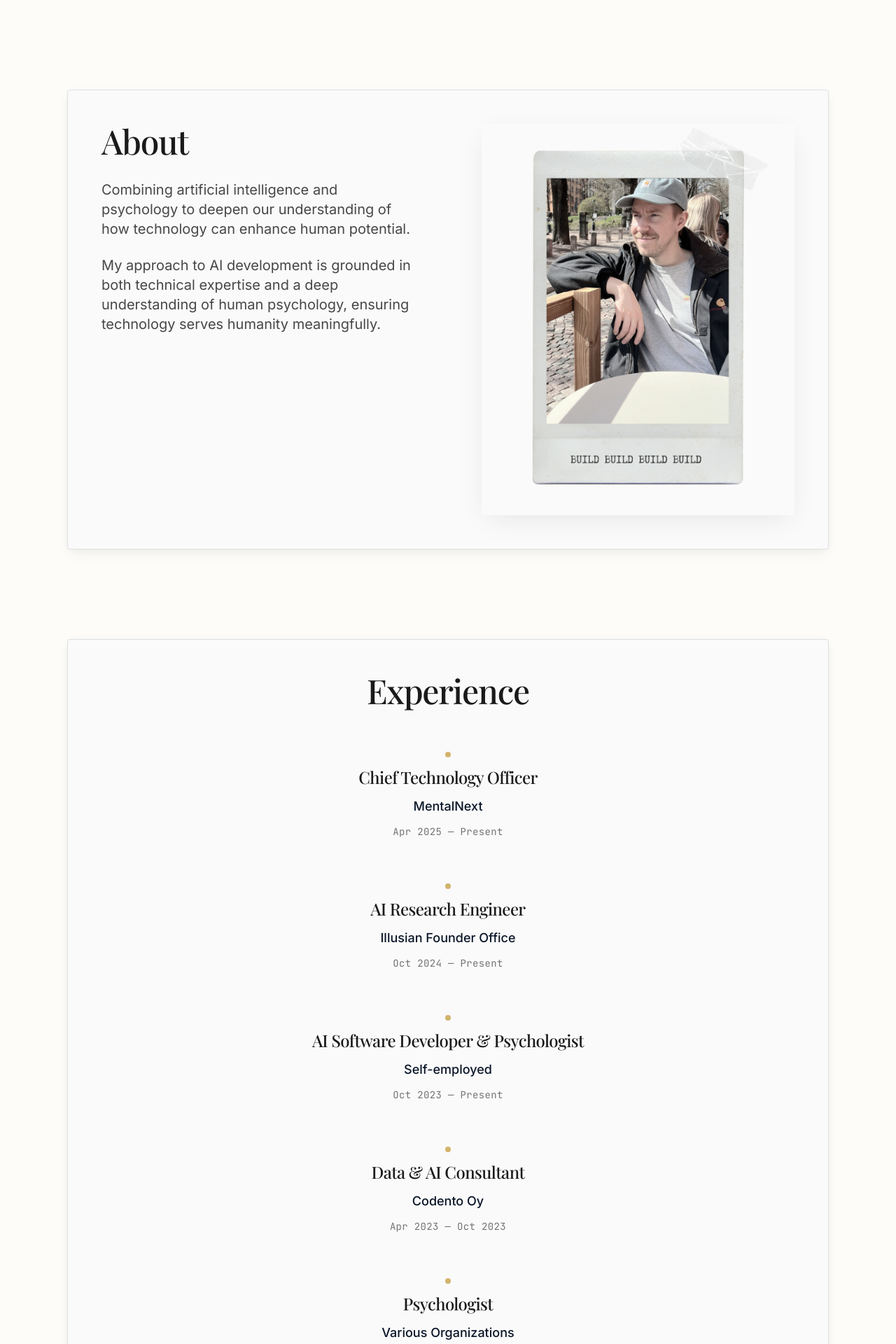
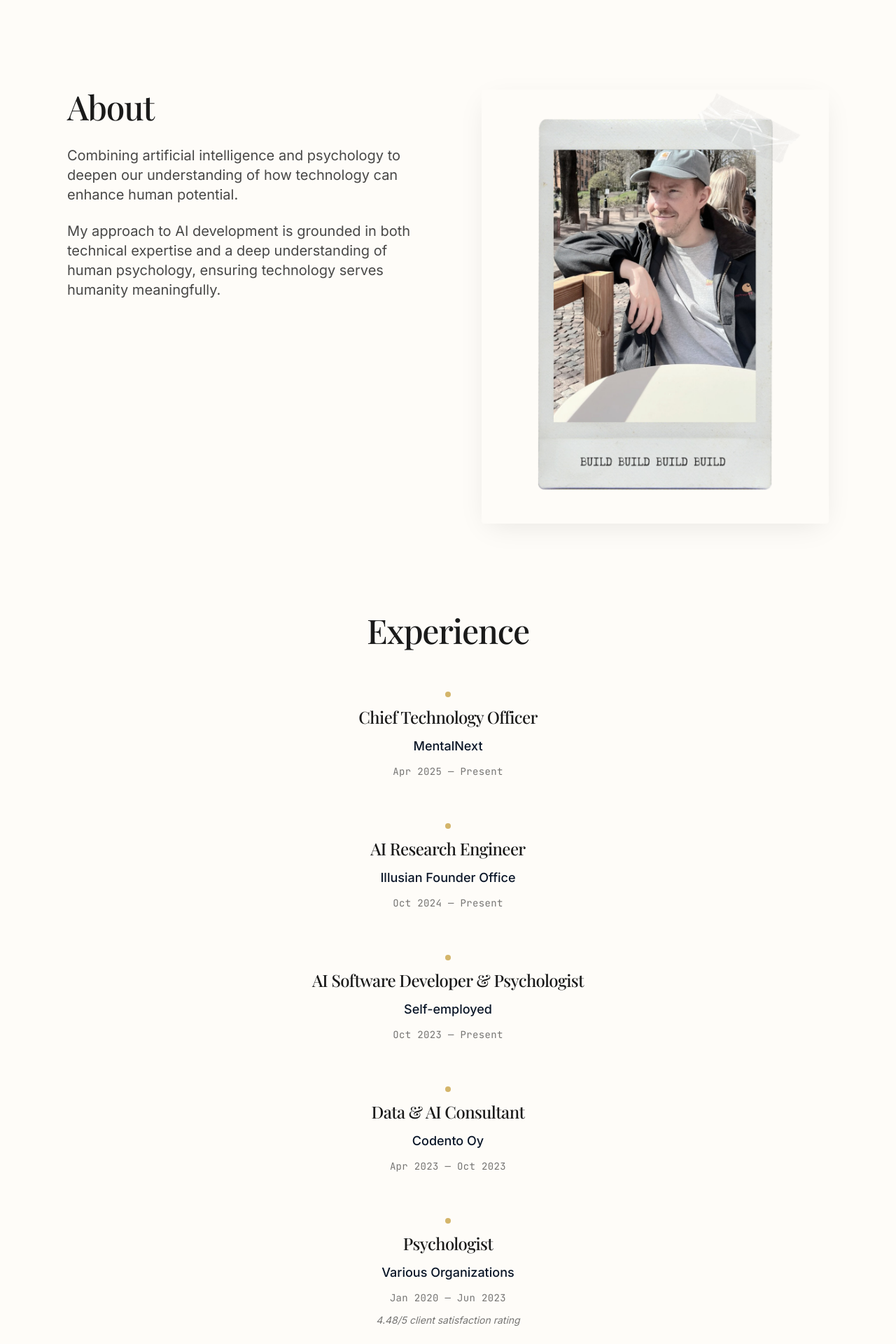
Before and after one commit to Olwar/Olwar.github.io, a React (Vite) app: page / in a window 1280 px wide. Shown: the part 300-2220 px from the top of the page at 70% size. Built offline with nearby package versions, Linux system fonts and the light colour scheme; a web font is replaced by a local one.

Commit message:
Revert "Wrap all content sections in elegant-card boxes except hero header"
This reverts commit c25af40d4e7506023f6dbd671b9ae37e2095d48c.

```diff
--- a/src/components/MainPage.tsx
+++ b/src/components/MainPage.tsx
@@ -64,7 +64,6 @@ const MainPage = () => {
 
         {/* About Section */}
         <section className="content-section scroll-reveal">
-          <div className="elegant-card p-8 md:p-12">
           <div className="grid lg:grid-cols-2 gap-16 xl:gap-24 items-start">
             <div className="space-y-8">
               <div className="space-y-8">
@@ -97,12 +96,11 @@ const MainPage = () => {
               </div>
             </div>
           </div>
-          </div>
         </section>
 
         {/* Experience Section - Centered Design */}
         <section className="content-section scroll-reveal">
-          <div className="elegant-card p-8 md:p-12 space-y-16">
+          <div className="space-y-16">
             <h2 className="font-serif text-3xl md:text-4xl lg:text-5xl font-medium text-charcoal text-center">
               Experience
             </h2>
@@ -191,21 +189,15 @@ const MainPage = () => {
 
         {/* Tighter spacing for content flow */}
         <div className="scroll-reveal">
-          <div className="elegant-card p-8 md:p-12">
           <MediaSection />
-          </div>
         </div>
 
         <div className="scroll-reveal">
-          <div className="elegant-card p-8 md:p-12">
           <ProjectsSection />
-          </div>
         </div>
 
         <div className="scroll-reveal">
-          <div className="elegant-card p-8 md:p-12">
           <ContactSection />
-          </div>
         </div>
 
         {/* Sophisticated Footer */}
```
Lines whose indentation alone changed are shown as unchanged.
